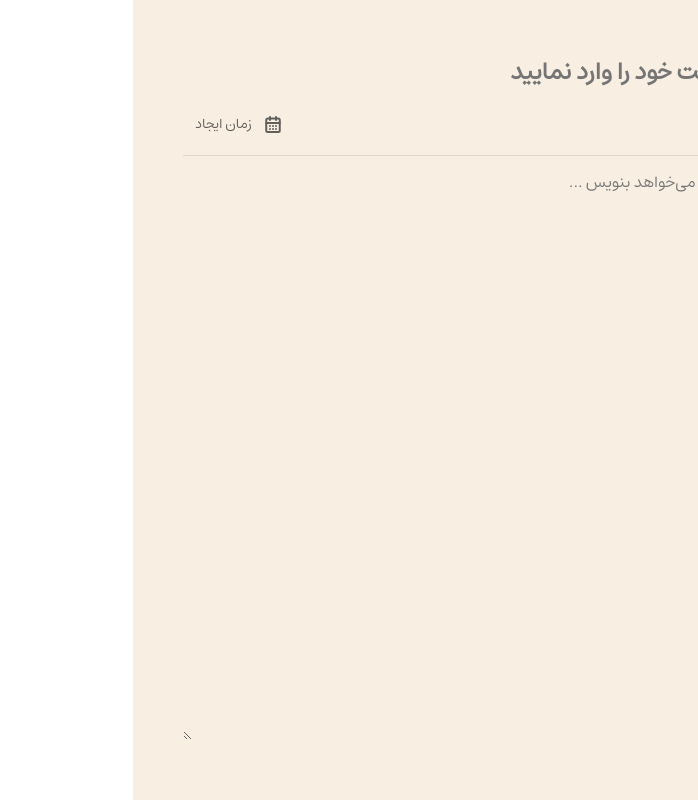
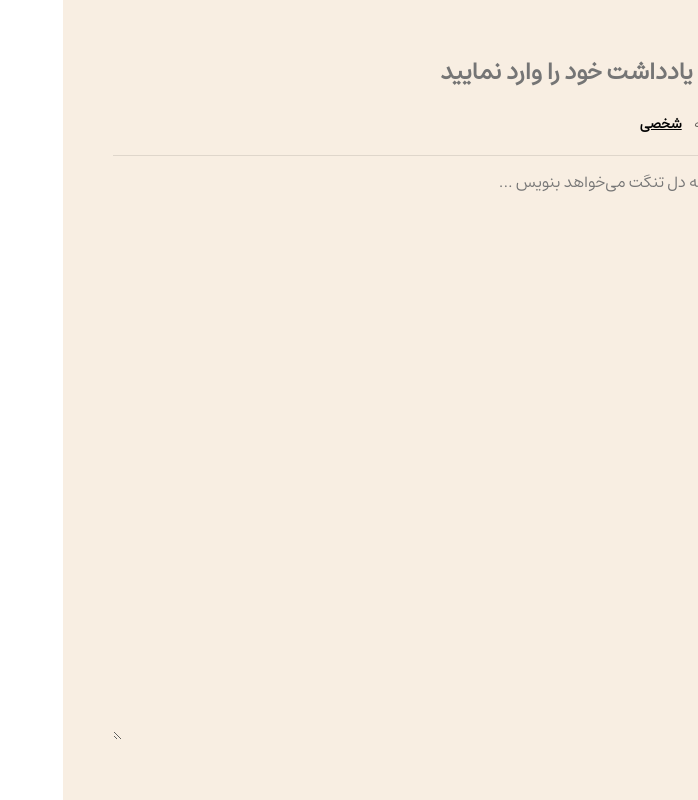
Before and after one commit to soltanipoor/noted, a React (Vite) app: page /note/0 in a window 1280 px wide. Both pictures are taken after a click on the button 1068 px from the left and 49 px from the top of the page. Shown: the whole page, without its empty margins (582-1280 px from the left). Built offline with nearby package versions, Linux system fonts and the light colour scheme.

Commit message:
feat: router and search feature

```diff
--- a/src/App.jsx
+++ b/src/App.jsx
@@ -1,15 +1,17 @@
 import "./App.css";
-import Note from "./components/Note";
+import Note from "./pages/Note";
 import NavBar from "./components/NavBar";
 import NoteList from "./components/NoteList";
 import { NoteProvider } from "./providers/NoteProvider";
+import { Outlet } from "react-router-dom";
 
 function App() {
   return (
     <NoteProvider>
       <NavBar />
       <NoteList />
-      <Note />
+
+      <Outlet />
     </NoteProvider>
   );
 }
--- a/src/components/Navbar/NavBar.css
+++ b/src/components/Navbar/NavBar.css
@@ -16,6 +16,20 @@
   border: none;
   background: none;
   margin-right: auto;
+  cursor: pointer;
+}
+
+.search-input {
+  border: 1px solid transparent;
+  width: 100%;
+  padding: 5px 10px;
+  border-radius: 5px;
+  background: rgba(0, 0, 0, 0.1);
+}
+
+.search-input:focus {
+  outline: none;
+  border-color: black;
 }
 
 .new-note-button {
@@ -48,7 +62,6 @@
 .last-notes {
   display: flex;
   flex-direction: column;
-  align-items: flex-start;
   gap: 5px;
   align-self: stretch;
 }
--- a/src/components/Navbar/NavbarHeader.jsx
+++ b/src/components/Navbar/NavbarHeader.jsx
@@ -1,26 +1,40 @@
 import Logo from "@/assets/images/logo.svg";
 import PlusIcon from "@/assets/images/icons/plus.svg";
-import { useNavigate } from "react-router-dom";
 import SearchIcon from "@/assets/images/icons/search.svg";
+import { Link } from "react-router-dom";
+import { useContext, useState } from "react";
+import { noteContext } from "@/providers/NoteProvider";
 
 const NavBarHeader = () => {
-  const navigate = useNavigate();
-
-  const toggleNewNoteMode = () => {
-    navigate("/note/0");
-  };
+  const [isShowSearchInput, setIsShowSearchInput] = useState(false);
+  const { setSearchTerm } = useContext(noteContext);
 
   return (
     <header>
-      <img src={Logo} />
-      <button className="search-button">
+      <Link to="/">
+        <img src={Logo} />
+      </Link>
+
+      <button
+        className="search-button"
+        onClick={() => setIsShowSearchInput(!isShowSearchInput)}
+      >
         <img src={SearchIcon} />
       </button>
 
-      <button className="new-note-button" onClick={() => toggleNewNoteMode()}>
+      {isShowSearchInput && (
+        <input
+          autoFocus
+          className="search-input"
+          placeholder="جستجو"
+          onChange={(e) => setSearchTerm(e.target.value)}
+        />
+      )}
+
+      <Link to="/note/0" className="new-note-button">
         <img src={PlusIcon} />
         یادداشت جدید
-      </button>
+      </Link>
     </header>
   );
 };
--- a/src/components/Navbar/NavbarLastNotes.jsx
+++ b/src/components/Navbar/NavbarLastNotes.jsx
@@ -1,13 +1,14 @@
 import { useContext } from "react";
 import NavBarItem from "./NavBarItem";
+import { Link, useParams } from "react-router-dom";
 import DocIcon from "@/assets/images/icons/doc.svg";
 import { noteContext } from "@/providers/NoteProvider";
 
+function LastNotes() {
+  const { noteId } = useParams();
+  const { notes } = useContext(noteContext);
 
-function LastNotes() {
-  const { notes } = useContext(noteContext)
-
-  const lastNotes = notes.slice(-3)
+  const lastNotes = notes.slice(-3);
 
   return (
     <section className="last-notes-container">
@@ -15,7 +16,15 @@ function LastNotes() {
 
       <div className="last-notes">
         {lastNotes.map((item) => {
-          return <NavBarItem key={item.id} text={item.title} icon={DocIcon} />;
+          return (
+            <Link key={item.id} to={`/note/${item.id}`}>
+              <NavBarItem
+                text={item.title}
+                icon={DocIcon}
+                isSelected={item.id == noteId}
+              />
+            </Link>
+          );
         })}
       </div>
     </section>
--- a/src/components/Note/EmptyNote.jsx
+++ /dev/null
@@ -1,18 +0,0 @@
-import noteIcon from '@/assets/images/icons/note.svg'
-
-function EmptyNote() {
-  return (
-    <div className="empty-note">
-      <img src={noteIcon} />
-      <div className="empty-note__title">
-        یک یادداشت را برای نمایش انتخاب کنید
-      </div>
-      <div className="empty-note__description">
-        از لیست سمت راست یک يادداشت را انتخاب کنید، یا یک یادداشت جدید ایجاد
-        کنید.
-      </div>
-    </div>
-  );
-}
-
-export default EmptyNote;
--- a/src/components/Note/NoteForm.jsx
+++ b/src/components/Note/NoteForm.jsx
@@ -9,7 +9,7 @@ const NoteForm = ({ note, onUpdate }) => {
           <input
             value={note ? note.title : ""}
             placeholder="عنوان یادداشت خود را وارد نمایید"
-            onChange={(e) => onUpdate('title', e.target.value)}
+            onChange={(e) => onUpdate("title", e.target.value)}
           />
         </div>
       </div>
@@ -21,20 +21,22 @@ const NoteForm = ({ note, onUpdate }) => {
           <div className="note-form__details__value">شخصی</div>
         </div>
 
+        {note && (
           <div className="note-form__details__item">
             <img src={calenderIcon} />
             <div className="note-form__details__title">زمان ایجاد</div>
             <div className="note-form__details__value">
-            {note ? note.date : ""}
+              {note.date}
             </div>
           </div>
+        )}
       </div>
 
       <div className="note-form__content">
         <textarea
           value={note ? note.description : ""}
           placeholder="هر آنچه که دل تنگت می‌خواهد بنویس ..."
-          onChange={(e) => onUpdate('description', e.target.value)}
+          onChange={(e) => onUpdate("description", e.target.value)}
         />
       </div>
     </div>
--- a/src/main.jsx
+++ b/src/main.jsx
@@ -1,17 +1,31 @@
+import App from "./App.jsx";
 import ReactDOM from "react-dom/client";
-import App from "./App.jsx";
+import { createBrowserRouter, RouterProvider } from "react-router-dom";
+
+import Note from "./pages/Note.jsx";
+import Page404 from "./pages/Page404/index.jsx";
+import EmptyNote from "./pages/EmptyNote.jsx";
+
 import "./index.css";
-import { StrictMode } from "react";
-import { createBrowserRouter, RouterProvider } from "react-router-dom";
 
 const router = createBrowserRouter([
   {
     path: "/",
     element: <App />,
+    children: [
+      {
+        index: true,
+        element: <EmptyNote />,
+      },
+      {
+        path: "note/:noteId",
+        element: <Note />,
+      },
+    ],
   },
   {
-    path: "/note/:noteId",
-    element: <App />,
+    path: "*",
+    element: <Page404 />,
   },
 ]);
 
--- /dev/null
+++ b/src/pages/EmptyNote.jsx
@@ -0,0 +1,20 @@
+import noteIcon from "@/assets/images/icons/note.svg";
+
+function EmptyNote() {
+  return (
+    <div id="note">
+      <div className="empty-note">
+        <img src={noteIcon} />
+        <div className="empty-note__title">
+          یک یادداشت را برای نمایش انتخاب کنید
+        </div>
+        <div className="empty-note__description">
+          از لیست سمت راست یک يادداشت را انتخاب کنید، یا یک یادداشت جدید ایجاد
+          کنید.
+        </div>
+      </div>
+    </div>
+  );
+}
+
+export default EmptyNote;
--- a/src/components/Note/index.jsx
+++ b/src/pages/Note.jsx
@@ -1,10 +1,9 @@
-import NoteForm from "./NoteForm";
 import { useContext } from "react";
-import EmptyNote from "./EmptyNote";
 import { noteContext } from "@/providers/NoteProvider";
 
-import "./Note.css";
+import "@/components/Note/Note.css";
 import { useParams } from "react-router-dom";
+import NoteForm from "@/components/Note/NoteForm";
 
 function Note() {
   const { noteId } = useParams();
@@ -14,11 +13,7 @@ function Note() {
 
   return (
     <div id="note">
-      {noteId == 0 || selectedNote ? (
-        <NoteForm note={selectedNote} onUpdate={updateNote} />
-      ) : (
-        <EmptyNote />
-      )}
+      <NoteForm note={selectedNote} onUpdate={updateNote} />
     </div>
   );
 }
--- /dev/null
+++ b/src/pages/Page404/index.jsx
@@ -0,0 +1,18 @@
+import { Link } from "react-router-dom";
+import "./page-404.css";
+
+const Page404 = () => {
+  return (
+    <div className="page-404">
+      <h1>404</h1>
+
+      <div className="page-404__message">گشتم نبود، نگرد نیست</div>
+
+      <Link to="/" className="page-404__cta">
+        رفتن به صفحه اصلی
+      </Link>
+    </div>
+  );
+};
+
+export default Page404;
--- /dev/null
+++ b/src/pages/Page404/page-404.css
@@ -0,0 +1,26 @@
+.page-404 {
+  width: 100%;
+  background-color: #f8eee2;
+  display: flex;
+  flex-direction: column;
+  align-items: center;
+  justify-content: center;
+}
+.page-404 h1 {
+  margin: 0;
+  font-size: 72px;
+  color: rgb(150, 23, 0);
+}
+
+.page-404__message {
+  font-size: 32px;
+  color: rgb(150, 23, 0);
+}
+
+.page-404__cta {
+  border-radius: 4px;
+  padding: 5px 30px;
+  margin: 30px 0 100px;
+  color: rgb(150, 23, 0);
+  border: 1px solid rgb(150, 23, 0);
+}
--- a/src/providers/NoteProvider.jsx
+++ b/src/providers/NoteProvider.jsx
@@ -1,4 +1,4 @@
-import { createContext, useState } from "react";
+import { createContext, useMemo, useState } from "react";
 import { useNavigate, useParams } from "react-router-dom";
 
 const noteContext = createContext();
@@ -55,6 +55,7 @@ const initialNotes = [
 
 function NoteProvider({ children }) {
   const { noteId } = useParams();
+  const [searchTerm, setSearchTerm] = useState();
   const navigate = useNavigate();
   const [notes, setNotes] = useState(() => {
     const localData = localStorage.getItem("noted-notes");
@@ -92,9 +93,17 @@ function NoteProvider({ children }) {
     }
   };
 
+  const filteredNotes = useMemo(() => {
+    return searchTerm
+      ? notes.filter((note) => note.title?.includes(searchTerm))
+      : notes;
+  }, [notes, searchTerm]);
+
   const value = {
-    notes,
+    notes: filteredNotes,
+    searchTerm,
     updateNote,
+    setSearchTerm,
   };
 
   return <noteContext.Provider value={value}>{children}</noteContext.Provider>;
```
Lines whose indentation alone changed are shown as unchanged.
